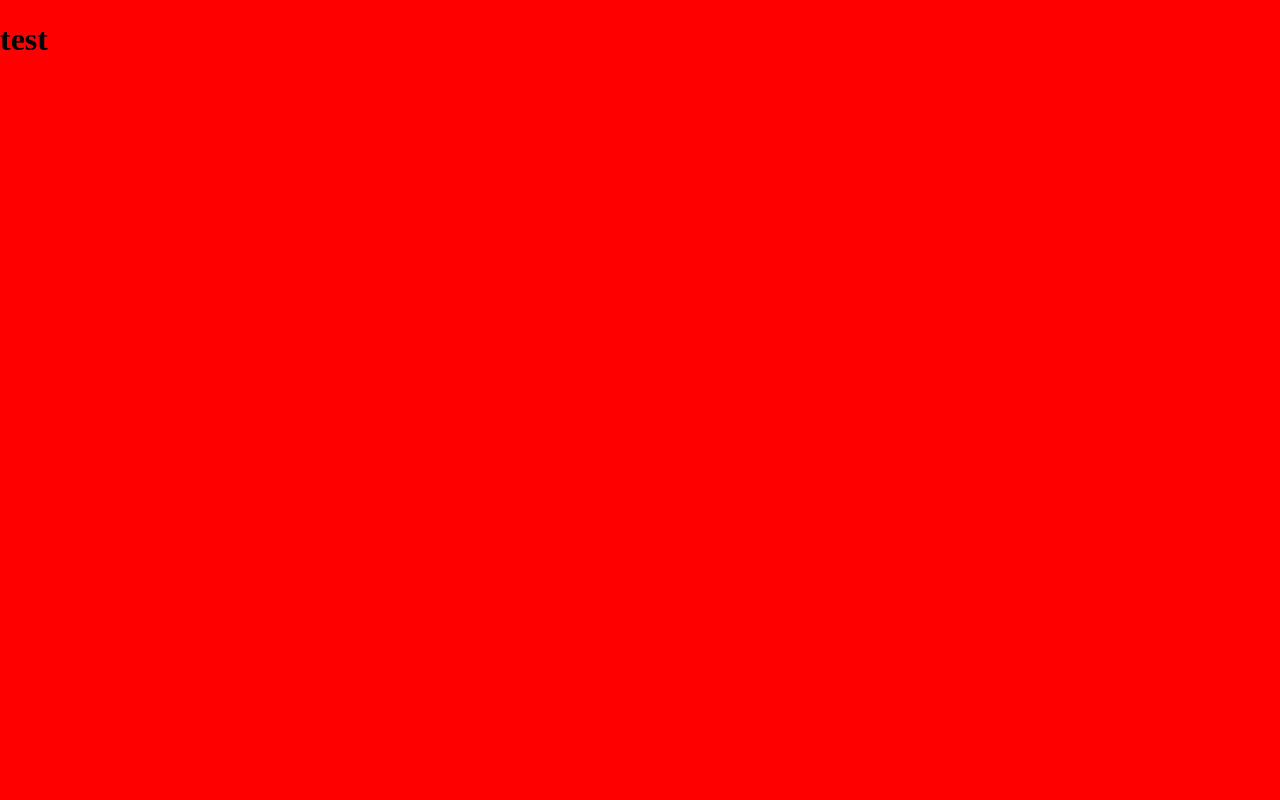
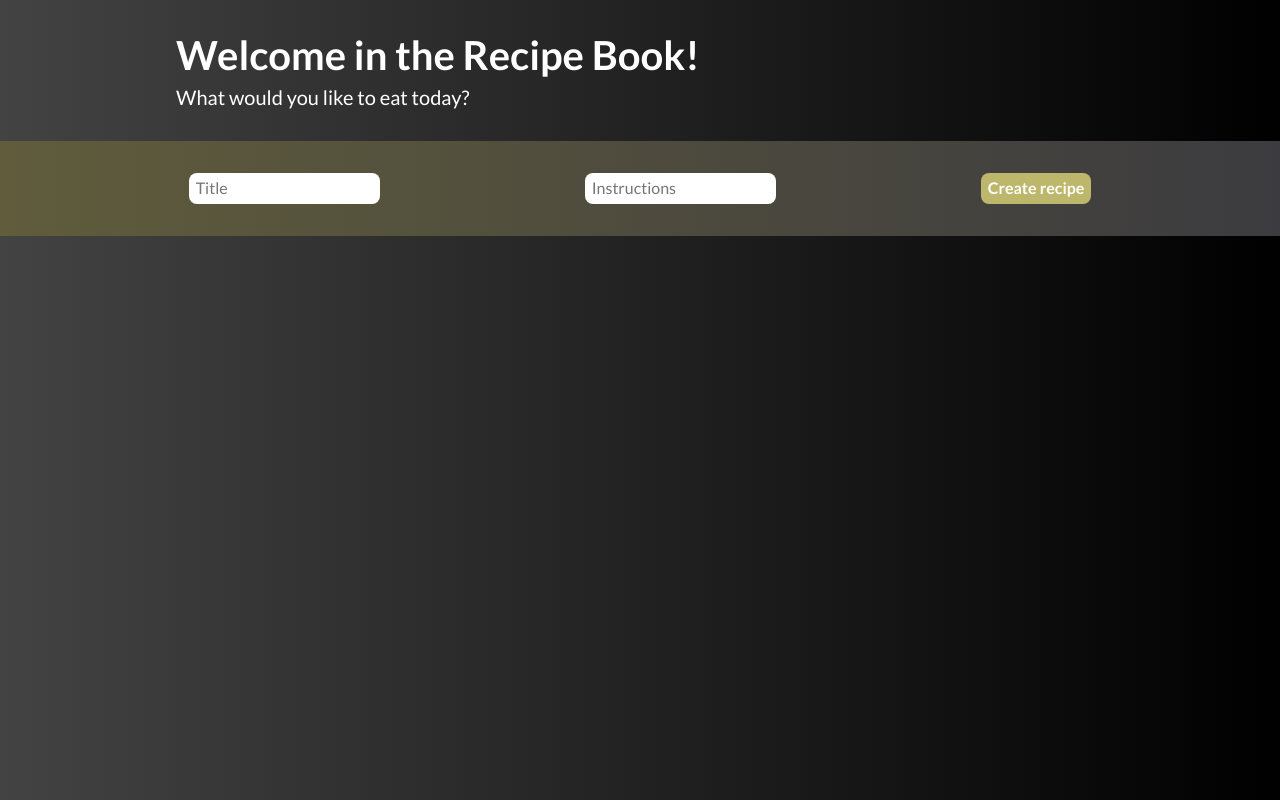
Before and after one commit to beneckimateusz/recipe-book, a website built with webpack: page public/index.html in a window 1280 px wide. Built offline with nearby package versions, Linux system fonts and the light colour scheme.

Commit message:
Add basic styling, adding and rendering recipes

```diff
--- a/public/index.html
+++ b/public/index.html
@@ -5,10 +5,45 @@
         <meta name="viewport" content="width=device-width, initial-scale=1.0" />
         <title>Recipe Book</title>
         <link rel="stylesheet" href="/styles/normalize.css" />
+        <link
+            href="https://fonts.googleapis.com/css2?family=Lato:wght@300;400;700&display=swap"
+            rel="stylesheet"
+        />
         <link rel="stylesheet" href="/styles/styles.css" />
     </head>
     <body>
-        <h1>test</h1>
+        <header class="header">
+            <div class="container">
+                <h1 class="header__title">Welcome in the Recipe Book!</h1>
+                <h2 class="header__subtitle">
+                    What would you like to eat today?
+                </h2>
+            </div>
+        </header>
+
+        <div class="actions">
+            <div class="actions__container">
+                <input
+                    type="text"
+                    id="title"
+                    class="input input--rounded"
+                    placeholder="Title"
+                />
+                <input
+                    type="text"
+                    id="instructions"
+                    class="input input--rounded"
+                    placeholder="Instructions"
+                />
+                <button id="create-recipe" class="button button--primary">
+                    Create recipe
+                </button>
+            </div>
+        </div>
+
+        <div class="container">
+            <main class="recipes"></main>
+        </div>
         <script src="/scripts/bundle.js"></script>
     </body>
 </html>
--- a/public/styles/styles.css
+++ b/public/styles/styles.css
@@ -1,3 +1,111 @@
+* {
+    box-sizing: border-box;
+}
+
+h1,
+h2,
+h3,
+h4,
+h5,
+h6 {
+    margin: 0;
+}
+
 body {
-    background-color: red;
+    background: #000000; /* fallback for old browsers */
+    background: -webkit-linear-gradient(
+        to right,
+        #434343,
+        #000000
+    ); /* Chrome 10-25, Safari 5.1-6 */
+    background: linear-gradient(
+        to right,
+        #434343,
+        #000000
+    ); /* W3C, IE 10+/ Edge, Firefox 16+, Chrome 26+, Opera 12+, Safari 7+ */
+    font-family: "Lato", sans-serif;
+    font-size: 62.5%;
+    color: #fff;
 }
+
+.container {
+    max-width: 60rem;
+    margin: 0 auto;
+    padding: 0 1rem;
+}
+
+.header {
+    padding: 2rem 0;
+}
+
+.header__title {
+    font-weight: 700;
+    font-size: 2.5rem;
+    margin-bottom: 0.5rem;
+}
+
+.header__subtitle {
+    font-weight: 400;
+    font-size: 1.25rem;
+}
+
+.actions {
+    background: #3c3b3f; /* fallback for old browsers */
+    background: -webkit-linear-gradient(
+        to right,
+        #605c3c,
+        #3c3b3f
+    ); /* Chrome 10-25, Safari 5.1-6 */
+    background: linear-gradient(
+        to right,
+        #605c3c,
+        #3c3b3f
+    ); /* W3C, IE 10+/ Edge, Firefox 16+, Chrome 26+, Opera 12+, Safari 7+ */
+    padding: 2rem 0;
+}
+
+.actions__container {
+    display: flex;
+    flex-wrap: wrap;
+    justify-content: space-evenly;
+}
+
+.recipes {
+    padding: 2rem 0;
+    font-size: 1rem;
+}
+
+.input {
+    padding: 0.4rem;
+    font-size: 1rem;
+    margin-right: 1rem;
+}
+
+.input:focus {
+    outline: none;
+    box-shadow: 0 0 3pt 2pt gray;
+}
+
+.input--rounded {
+    border: none;
+    border-radius: 0.5rem;
+}
+
+.button {
+    padding: 0.4rem;
+    font-size: 1rem;
+    font-weight: 700;
+    border: none;
+    border-radius: 0.5rem;
+    background-color: grey;
+    color: #fff;
+    cursor: pointer;
+}
+
+.button--primary {
+    background-color: darkkhaki;
+}
+
+.button--danger {
+    background-color: darkred;
+}
--- a/src/index.js
+++ b/src/index.js
@@ -4,3 +4,24 @@ import {
     updateRecipe,
     removeRecipe
 } from "./recipes";
+import { renderRecipes } from "./views";
+
+const createBtn = document.querySelector("#create-recipe");
+const titleInput = document.querySelector("#title");
+const instructionsInput = document.querySelector("#instructions");
+
+renderRecipes(); // Initial rendering
+
+// Handle creating a new recipe
+createBtn.addEventListener("click", e => {
+    e.preventDefault();
+    const title = titleInput.value;
+    const instructions = instructionsInput.value;
+    if (title.length > 0 && instructions.length > 0) {
+        createRecipe(title, instructions);
+        renderRecipes();
+
+        titleInput.value = "";
+        instructionsInput.value = "";
+    }
+});
--- a/src/recipes.js
+++ b/src/recipes.js
@@ -18,11 +18,11 @@ const saveRecipes = () => {
 const fetchRecipes = () => recipes;
 
 // Create an empty new recipe
-const createRecipe = () => {
+const createRecipe = (title = "", instructions = "") => {
     const newRecipe = {
         _id: uuidv4(),
-        title: "",
-        instructions: "",
+        title,
+        instructions,
         ingredients: [],
         createdAt: moment().valueOf(),
         updatedAt: moment().valueOf()
@@ -54,6 +54,7 @@ const updateRecipe = (recipeId, updates) => {
 
 // Remove a recipe with a given recipeId: both locally and in localStorage
 const removeRecipe = recipeId => {
+    console.log(recipeId);
     const recipeIndex = recipes.findIndex(recipe => recipe._id === recipeId);
     if (recipeIndex > -1) {
         // If such recipe actually exists
--- /dev/null
+++ b/src/views.js
@@ -0,0 +1,51 @@
+import {
+    fetchRecipes,
+    createRecipe,
+    updateRecipe,
+    removeRecipe
+} from "./recipes";
+import moment from "moment";
+
+const recipesEl = document.querySelector(".recipes");
+
+const generateCreated = timestamp => {
+    return `Created ${moment(timestamp).fromNow()}`;
+};
+
+const generateLastEdited = timestamp => {
+    return `Last edited ${moment(timestamp).fromNow()}`;
+};
+
+// Create a new div with a given recipe details
+const generateRecipeDOM = recipe => {
+    const recipeEl = document.createElement("div");
+    recipeEl.classList.add("recpies__recipe");
+    recipeEl.innerHTML = `
+    <p>
+        Title: ${recipe.title},
+        createdAt: ${generateCreated(recipe.createdAt)},
+        updatedAt: ${generateLastEdited(recipe.updatedAt)}
+    </p>
+    `;
+
+    const removeBtn = document.createElement("button");
+    removeBtn.classList.add("button", "button--danger");
+    removeBtn.textContent = "X";
+    removeBtn.addEventListener("click", e => {
+        removeRecipe(recipe._id);
+        renderRecipes();
+    });
+    recipeEl.appendChild(removeBtn);
+    return recipeEl;
+};
+
+// Render stored recpies and create recipe button
+const renderRecipes = () => {
+    recipesEl.innerHTML = ""; // Erase previous content
+    const recipes = fetchRecipes();
+    recipes.forEach(recipe => {
+        recipesEl.appendChild(generateRecipeDOM(recipe));
+    });
+};
+
+export { renderRecipes };
```
